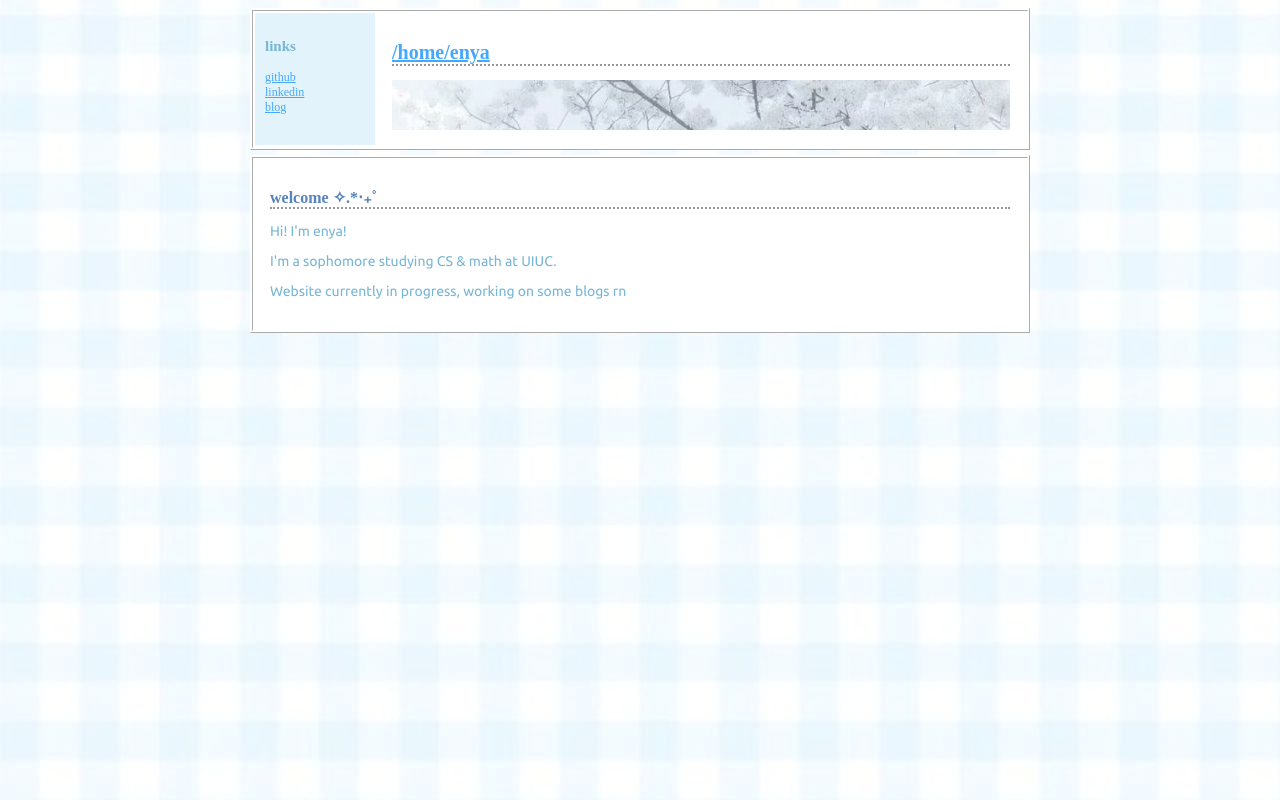
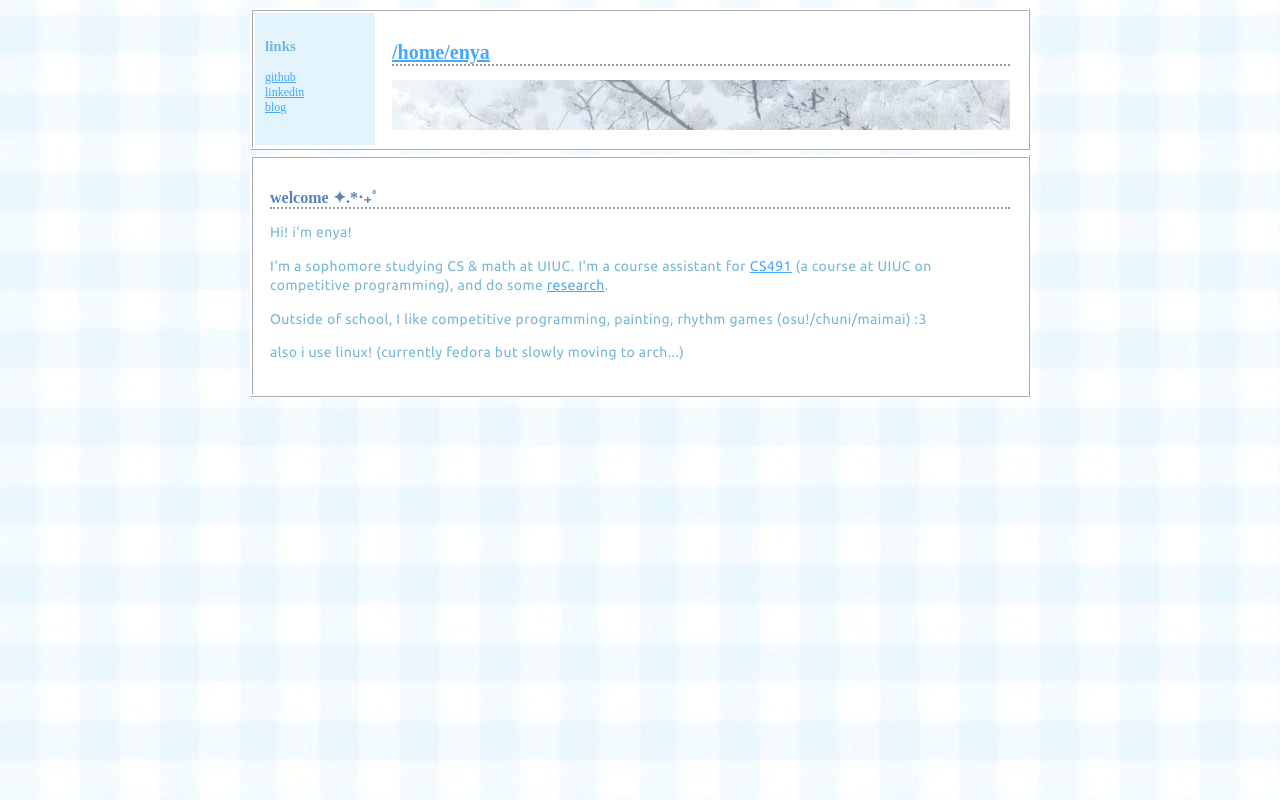
Before and after one commit to 3nya/3nya.github.io, a plain HTML site: page index.html in a window 1280 px wide. Drawn offline with Linux system fonts and the light colour scheme; a web font is replaced by a local one.

Commit message:
small style update + first publication :3

```diff
--- a/index.html
+++ b/index.html
@@ -28,11 +28,18 @@
 <table id="container">
   <tr>
     <td id="content">
-      <h2>welcome ✧.*‧₊˚</h2>
-      <p> Hi! I'm enya! </p>
-      <p> I'm a sophomore studying CS & math at UIUC.</p>
+      <h2>welcome ✦.*‧₊˚ </h2>
+      <p> Hi! i'm enya! </p>
+      <p> I'm a sophomore studying CS & math at UIUC. I'm a course assistant for
+        <a href="https://cs491-cap-sp26.pages.dev/">CS491</a> (a course at UIUC on competitive programming),
+         and do some <a href = "https://peer.asee.org/58101"> research</a>.
+      </p>
 
-      <p> Website currently in progress, working on some blogs rn</p>
+      <p> Outside of school, I like competitive programming,
+        painting, rhythm games (osu!/chuni/maimai) :3
+      </p>
+
+      <p> also i use linux! (currently fedora but slowly moving to arch...)</p>
     </td>
   </tr>
 </table>
--- a/style.css
+++ b/style.css
@@ -95,6 +95,8 @@ p {
   font-family:'Ubuntu';
   color: var(--color7);
   font-size: 14px;
+  line-height: 1.4em;
+  letter-spacing: 0.03em;
 }
 
 a {
```
Also changed, not shown: blog.html (+2 -2 lines).
